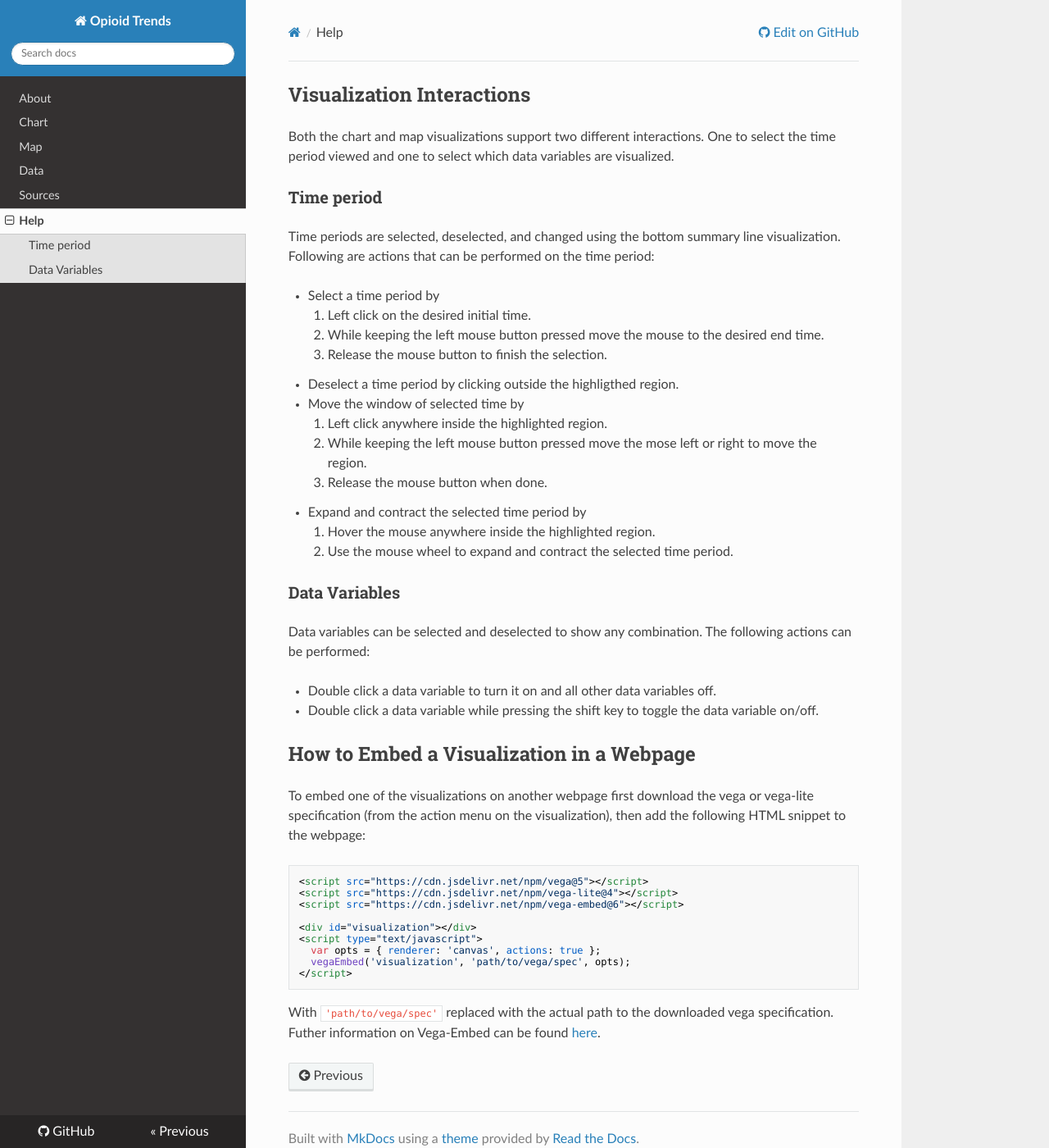
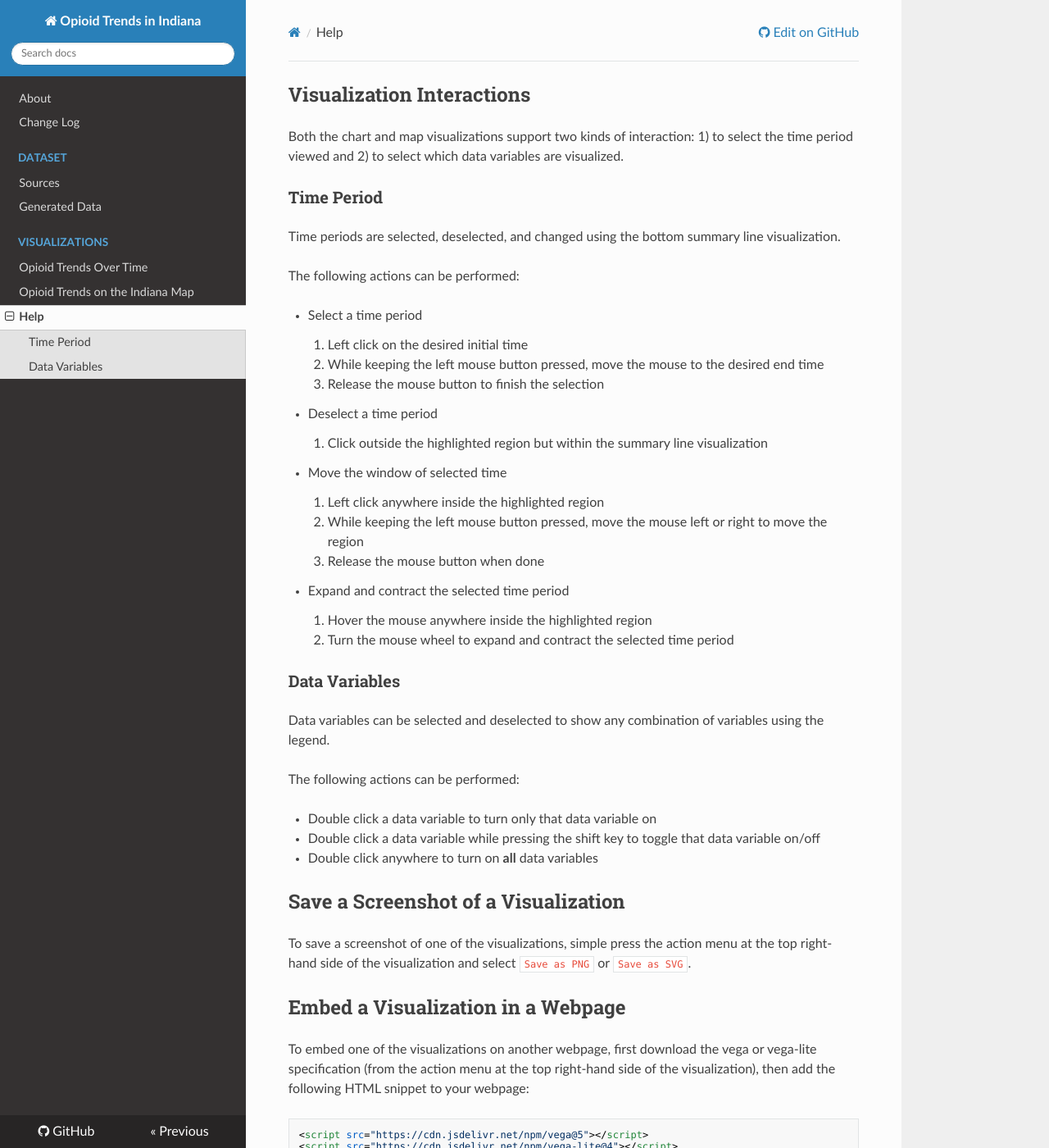
Before and after one commit to cns-iu/opioid-trends, an MkDocs documentation site: the page built from docs/help/index.md, in a window 1280 px wide and 1400 px high. Shown: the whole window at 82% size. Built offline with MkDocs 1.6.1, drawn with Linux system fonts in a browser that asks for light colours; nearby versions of some CDN libraries; some of the changed text lies outside the part shown.

Commit message:
Documentation and v0.1.0 release notes

````diff
--- a/docs/help/index.md
+++ b/docs/help/index.md
@@ -1,33 +1,53 @@
 
 ## Visualization Interactions
-Both the chart and map visualizations support two different interactions.
-One to select the time period viewed and one to select which data variables are visualized.
 
-### Time period
-Time periods are selected, deselected, and changed using the bottom summary line visualization. Following are actions that can be performed on the time period:
+Both the chart and map visualizations support two kinds of interaction:
+1) to select the time period viewed and 2) to select which data variables are visualized.
 
-- Select a time period by
-    1. Left click on the desired initial time.
-    2. While keeping the left mouse button pressed move the mouse to the desired end time.
-    3. Release the mouse button to finish the selection.
-- Deselect a time period by clicking outside the highligthed region.
-- Move the window of selected time by
-    1. Left click anywhere inside the highlighted region.
-    2. While keeping the left mouse button pressed move the mose left or right to move the region.
-    3. Release the mouse button when done.
-- Expand and contract the selected time period by
-    1. Hover the mouse anywhere inside the highlighted region.
-    2. Use the mouse wheel to expand and contract the selected time period.
+### Time Period
 
+Time periods are selected, deselected, and changed using the bottom summary line visualization.
+
+The following actions can be performed:
+
+ - Select a time period
+
+    1. Left click on the desired initial time
+    2. While keeping the left mouse button pressed, move the mouse to the desired end time
+    3. Release the mouse button to finish the selection
+
+ - Deselect a time period
+
+    1. Click outside the highlighted region but within the summary line visualization
+
+ - Move the window of selected time
+
+    1. Left click anywhere inside the highlighted region
+    2. While keeping the left mouse button pressed, move the mouse left or right to move the region
+    3. Release the mouse button when done
+
+ - Expand and contract the selected time period
+
+    1. Hover the mouse anywhere inside the highlighted region
+    2. Turn the mouse wheel to expand and contract the selected time period
 
 ### Data Variables
-Data variables can be selected and deselected to show any combination. The following actions can be performed:
 
-- Double click a data variable to turn it on and all other data variables off.
-- Double click a data variable while pressing the shift key to toggle the data variable on/off.
+Data variables can be selected and deselected to show any combination of variables using the legend.
 
-## How to Embed a Visualization in a Webpage
-To embed one of the visualizations on another webpage first download the vega or vega-lite specification (from the action menu on the visualization), then add the following HTML snippet to the webpage:
+The following actions can be performed:
+
+- Double click a data variable to turn only that data variable on
+- Double click a data variable while pressing the shift key to toggle that data variable on/off
+- Double click anywhere to turn on **all** data variables
+
+## Save a Screenshot of a Visualization
+
+To save a screenshot of one of the visualizations, simple press the action menu at the top right-hand side of the visualization and select `Save as PNG` or `Save as SVG`.
+
+## Embed a Visualization in a Webpage
+
+To embed one of the visualizations on another webpage, first download the vega or vega-lite specification (from the action menu at the top right-hand side of the visualization), then add the following HTML snippet to your webpage:
 
 ```html
 <script src="https://cdn.jsdelivr.net/npm/vega@5"></script>
@@ -37,8 +57,8 @@ To embed one of the visualizations on another webpage first download the vega or
 <div id="visualization"></div>
 <script type="text/javascript">
   var opts = { renderer: 'canvas', actions: true };
-  vegaEmbed('visualization', 'path/to/vega/spec', opts);
+  vegaEmbed('visualization', 'path/to/vega/spec.json', opts);
 </script>
 ```
-With `'path/to/vega/spec'` replaced with the actual path to the downloaded vega specification.
-Futher information on Vega-Embed can be found [here](https://github.com/vega/vega-embed).
+
+Replace `'path/to/vega/spec.json'` with the actual url/path to the downloaded vega specification. Futher information on Vega-Embed can be found [here](https://github.com/vega/vega-embed).
--- a/mkdocs.yml
+++ b/mkdocs.yml
@@ -1,7 +1,7 @@
-site_name: Opioid Trends
-site_url: https://node.cns.iu.edu/client/opioid-trends
-site_description: Opioid Trends using the IADC Dataset
-site_author: CNS & Regenstrief Institute
+site_name: Opioid Trends in Indiana
+site_url: https://node.cns.iu.edu/client/opioid-trends/
+site_description: Opioid Trends in Indiana using the IADC Dataset
+site_author: Cyberinfrastructure for Network Science Center & Regenstrief Institute
 
 repo_url: https://github.com/cns-iu/opioid-trends/
 
@@ -12,10 +12,13 @@ use_directory_urls: false
 
 nav:
   - About: index.md
-  - Chart: chart/index.md
-  - Map: geomap/index.md
-  - Data: data/index.md
-  - Sources: sources/index.md
+  - Change Log: CHANGELOG.md
+  - Dataset:
+    - Sources: sources/index.md
+    - Generated Data: data/index.md
+  - Visualizations:
+    - Opioid Trends Over Time: chart/index.md
+    - Opioid Trends on the Indiana Map: geomap/index.md
   - Help: help/index.md
 
 plugins:
````
Also changed, not shown: CHANGELOG.md (added, +15 -0 lines), README.md (+2 -0 lines), docs/data/index.md (+8 -4 lines), docs/index.md (+6 -4 lines), docs/sources/index.md (+44 -2 lines), 1 other file.
